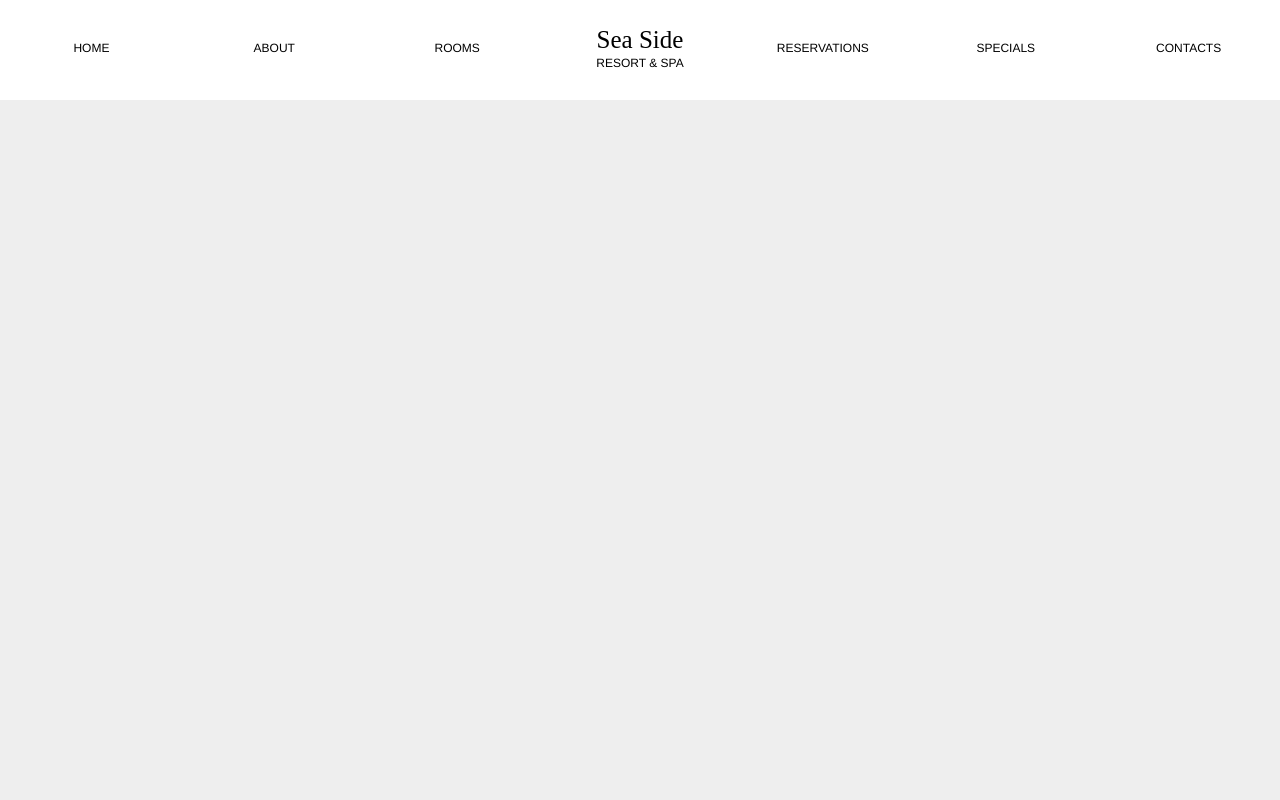
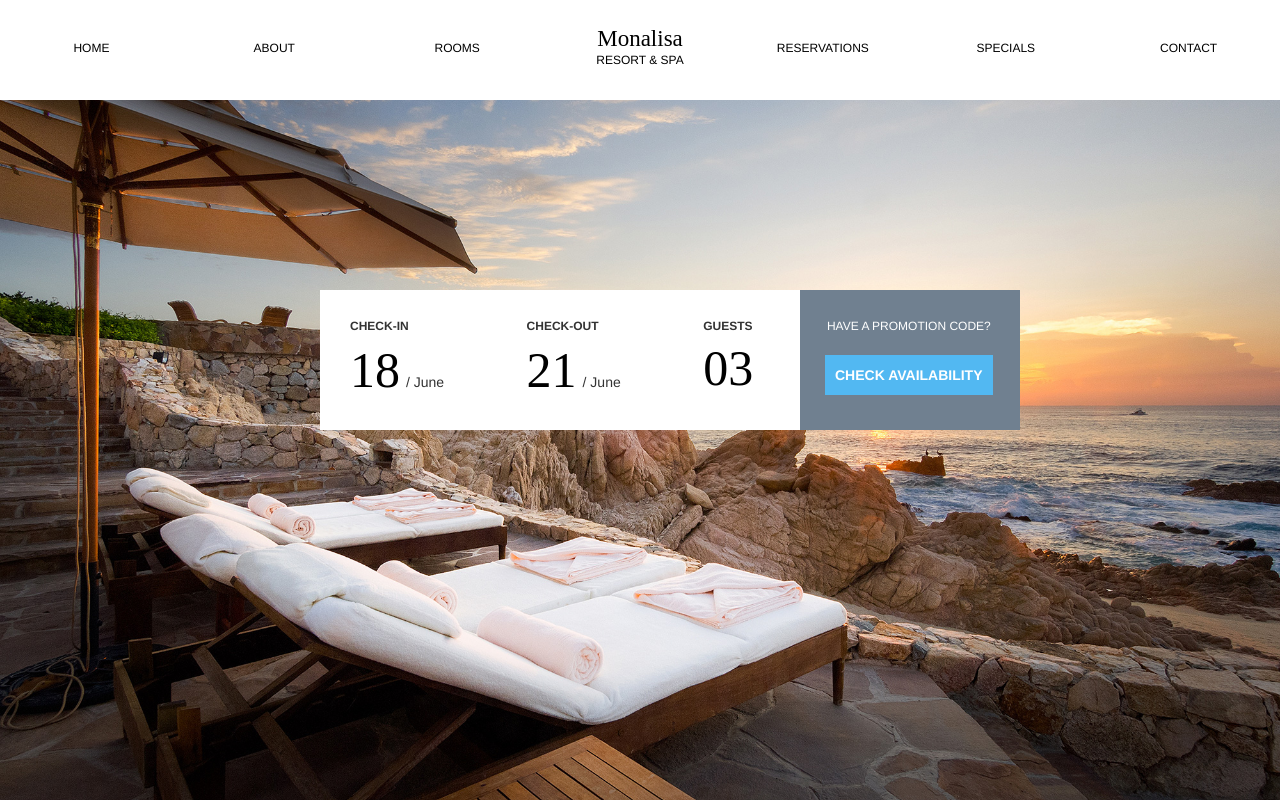
Before and after one commit to kevinsmithdesign/seaSideResort, a plain HTML site: page index.html in a window 1280 px wide. Drawn offline with nearby package versions, Linux system fonts and the light colour scheme.

Commit message:
working on homepage

```diff
--- a/assets/css/style.css
+++ b/assets/css/style.css
@@ -1,6 +1,8 @@
 
 			body {
-				background-image: url("./jpg.jpg");
+				background-image: url(../images/01OneOnly1104b.jpg);
+				background-size:cover;
+				background-repeat:no-repeat;
 			}
 
 			#logo {
@@ -12,22 +14,18 @@
 				margin-top:-35px;
 			}
 
-			.hr {
+			/* .hr {
 				width:100%;
 				height:1px;
 				background-color:grey;
 				display:none;
-			}
+			} */
 
 
 
 			* {
 				font-family:helvetica;
 				margin:0;
-			}
-
-			body {
-				background:#eee;
 			}
 
 			.wrapper {
@@ -89,24 +87,23 @@
 			}
 
 			.seaSideOne {
-				font-size:25px;
+				font-size:23px;
 				font-family: vidaloka, serif;
 				color:black;
 			}
 
 			.seaSideTwo {
-				font-size:25px;
+				font-size:23px;
 				font-family: vidaloka, serif;
 				color:black;
 
 			}
 
 
+
 			h1 {
 				font-family: vidaloka, serif;
 				color:black;
-
-
 			}
 
 			.four {
@@ -139,7 +136,7 @@
 			}
 
 			#navText a:hover {
-				color:grey;
+				color:slategrey;
 				text-decoration:none;
 			}
 
@@ -148,6 +145,97 @@
 			}
 
 
+/* Check In section Begins */
+
+.bookingGrouped {
+	width:50%;
+	margin-left:auto;
+	margin-right:auto;
+	margin-top:190px;
+}
+
+.booking {
+	background-color:white;
+	width:700px;
+	height:140px;
+}
+
+.hotelRes  {
+	font-family:helvetica;
+	font-weight:bold;
+	margin-top:30px;
+	margin-left:30px;
+}
+
+.hotelResTwo {
+	font-family:helvetica;
+	margin-top:30px;
+	position:relative;
+	left:40px;
+	color:white;
+	z-index:1;
+}
+
+table {
+    border-collapse: collapse;
+    width: 100%;
+}
+
+th {
+    text-align:left;
+}
+
+.date {
+	margin-left:30px;
+	font-size:50px;
+	margin-top:40px;
+}
+
+.month {
+	margin-left:86px;
+	margin-top:-33px;
+}
+
+.dateGroup {
+	position:relative;
+	top:-40px;
+}
+
+.guests {
+	margin-left:30px;
+	position:relative;
+	top:12px;
+	font-size:50px;
+}
+
+.promoBackground {
+	background-color:slategrey;
+	width:220px;
+	height:140px;
+	position:relative;
+	left:480px;
+	top:-140px;
+}
+
+button:focus {outline:0;}
+
+.available {
+	margin-top:65px;
+	margin-left:25px;
+	padding:10px;
+	background-color:#52b8f2;
+	border:none;
+	color:white;
+	font-weight:bold;
+}
+
+.available:hover {
+	border:white solid 1px;
+	background-color:transparent;
+	color:white;
+}
+
+/* Check In sections ends */
 
 
 
@@ -176,11 +264,11 @@
 						margin-top:17px;
 					}
 
-					.hr {
+					/*.hr {
 						position:relative;
 						top:30px;
 						display:block;
-					}
+					} */
 				}
 
 				@media screen and (max-width:760px) {
@@ -189,13 +277,15 @@
 					}
 
 					.mobileNav {
-						margin-top:35px;
+						margin-top:30px;
+						background-color:white;
+
 					}
 
 					.resNav {
 						display:block;
 						font-size:12px;
-
+						padding:3px;
 					}
 
 					.resNav a {
@@ -203,13 +293,10 @@
 					}
 
 					.resNav a:hover {
-						color:grey;
+						color:slategrey;
 						text-decoration:none;
 
 
 					}
 
-					.hr {
-						margin-top:1px;
-					}
 				}
--- a/index.html
+++ b/index.html
@@ -16,7 +16,7 @@
 	</head>
 	<body>
 
-		<div id="logo"><h1 class="seaSideTwo">Sea Side</h1><br><p class="logoTitleTwo">RESORT & SPA</p></div>
+		<div id="logo"><h1 class="seaSideTwo">Monalisa</h1><br><p class="logoTitleTwo">RESORT & SPA</p></div>
 		<div class="hr"></div>
 
 		<div class="wrapper">
@@ -24,10 +24,10 @@
 				<div class="box one"><div id="navText"><a href="#">HOME</a></div></div>
 				<div class="box two"><div id="navText"><a href="#">ABOUT</a></div></div>
 				<div class="box three"><div id="navText"><a href="#">ROOMS</a></div></div>
-				<div class="box logo"><div id="navText"><div id="groupLogo"><h1 class="seaSideOne">Sea Side</h1><br><p class="logoTitle">RESORT & SPA</p></div></div></div>
+				<div class="box logo"><div id="navText"><div id="groupLogo"><h1 class="seaSideOne">Monalisa</h1><br><p class="logoTitle">RESORT & SPA</p></div></div></div>
 				<div class="box four"><div id="navText"><a href="#">RESERVATIONS</a></div></div>
 				<div class="box five"><div id="navText"><a href="#">SPECIALS</a></div></div>
-				<div class="box six"><div id="navText"><a href="#">CONTACTS</a></div></div>
+				<div class="box six"><div id="navText"><a href="#">CONTACT</a></div></div>
 			</div>
 		</div>
 
@@ -37,8 +37,34 @@
 			<li class="resNav"><a href="#">ROOMS</a></li>
 			<li class="resNav"><a href="#">RESERVATIONS</a></li>
 			<li class="resNav"><a href="#">SPECIALS</a></li>
-			<li class="resNav"><a href="#">CONTACTS</a></li>
+			<li class="resNav"><a href="#">CONTACT</a></li>
 		</ul>
+
+<!-- Check In section begins -->
+	<div class="bookingGrouped">
+<div class="booking">
+
+<table>
+	<tr>
+		<th><h6 class="hotelRes">CHECK-IN</6></th>
+		<th><h6 class="hotelRes">CHECK-OUT</h6></th>
+		<th><h6 class="hotelRes">GUESTS</h6></th>
+
+		<th><h6 class="hotelResTwo">HAVE A PROMOTION CODE?</h6></th>
+
+	</tr>
+	<tr>
+		<td class="dateGroup"><h1 class="date">18</h1><h5 class="month">/ June</h5></td>
+		<td class="dateGroup"><h1 class="date">21</h1><h5 class="month">/ June</h5></td>
+		<td class="dateGroup"><h1 class="guests">03</h1></td>
+	</tr>
+
+</table>
+</div>
+
+<div class="promoBackground"><button class="available">CHECK AVAILABILITY</button></div>
+</div>
+<!-- Check In sections ends -->
 
 
 
```
Also changed, not shown: assets/images/01OneOnly1104b.jpg (added).
